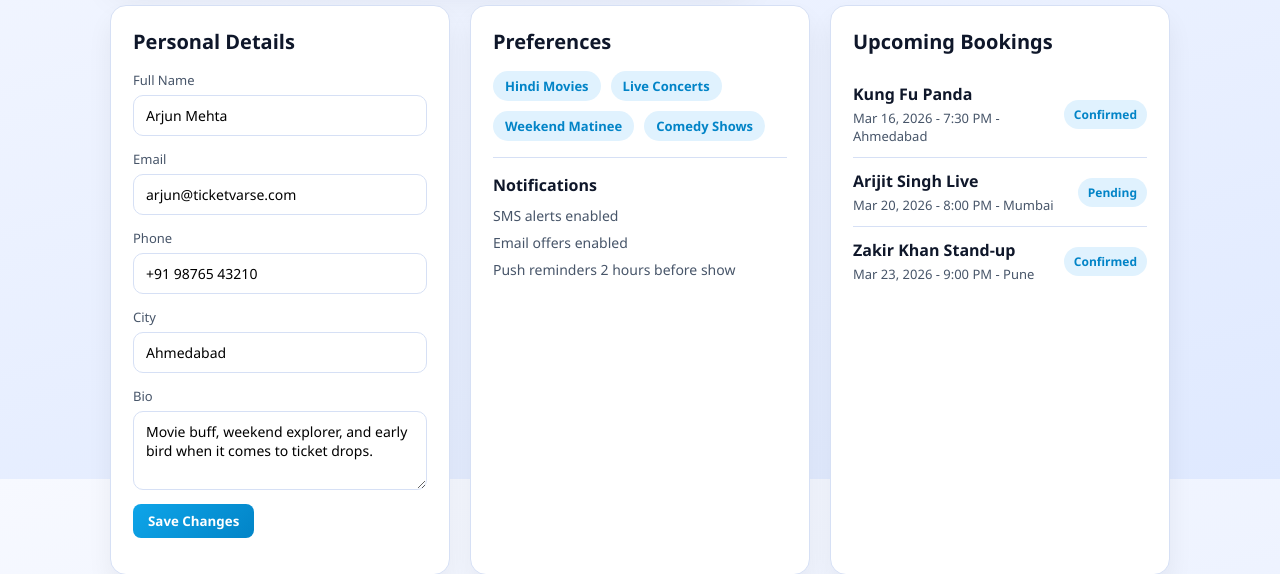
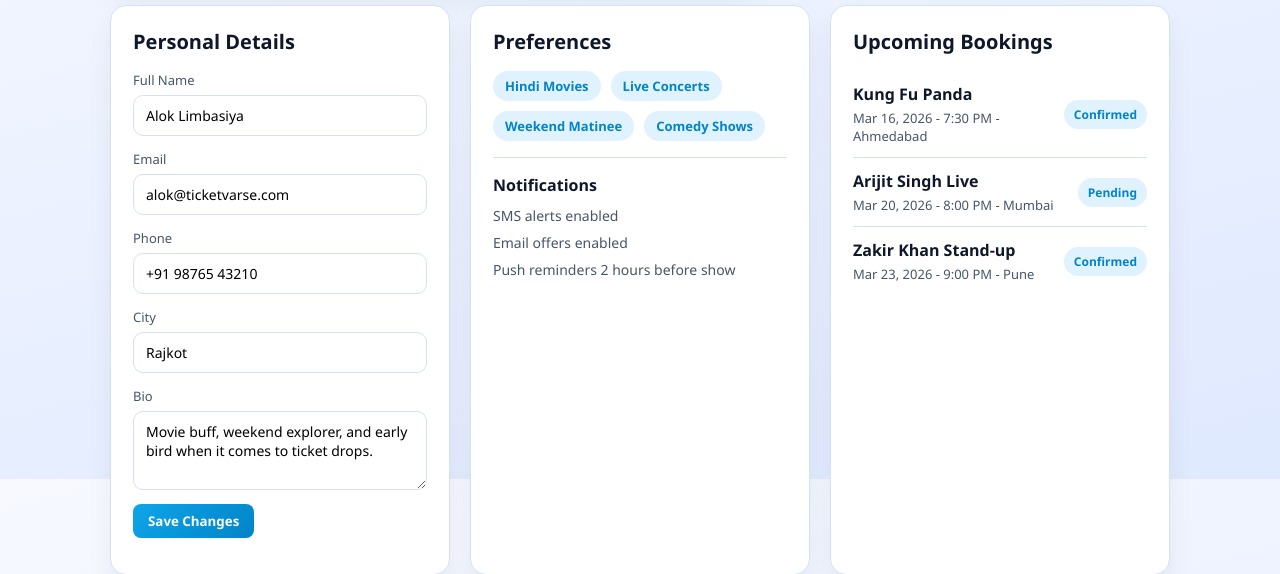
Before and after one commit to krish1825/assignment-wp, a PHP site: page /profile.php in a window 1280 px wide. Shown: the part 321-895 px from the top of the page. Run offline with PHP 8.4, Linux system fonts and the light colour scheme.

Commit message:
Update profile.php

```diff
--- a/Normal user/profile.php
+++ b/Normal user/profile.php
@@ -55,11 +55,11 @@
                 <div class="form-row">
                     <div class="form-group">
                         <label for="full_name">Full Name</label>
-                        <input id="full_name" type="text" value="Arjun Mehta">
+                        <input id="full_name" type="text" value="Alok Limbasiya">
                     </div>
                     <div class="form-group">
                         <label for="email">Email</label>
-                        <input id="email" type="email" value="arjun@ticketvarse.com">
+                        <input id="email" type="email" value="alok@ticketvarse.com">
                     </div>
                 </div>
                 <div class="form-row">
@@ -69,7 +69,7 @@
                     </div>
                     <div class="form-group">
                         <label for="city">City</label>
-                        <input id="city" type="text" value="Ahmedabad">
+                        <input id="city" type="text" value="Rajkot">
                     </div>
                 </div>
                 <div class="form-row">
```
